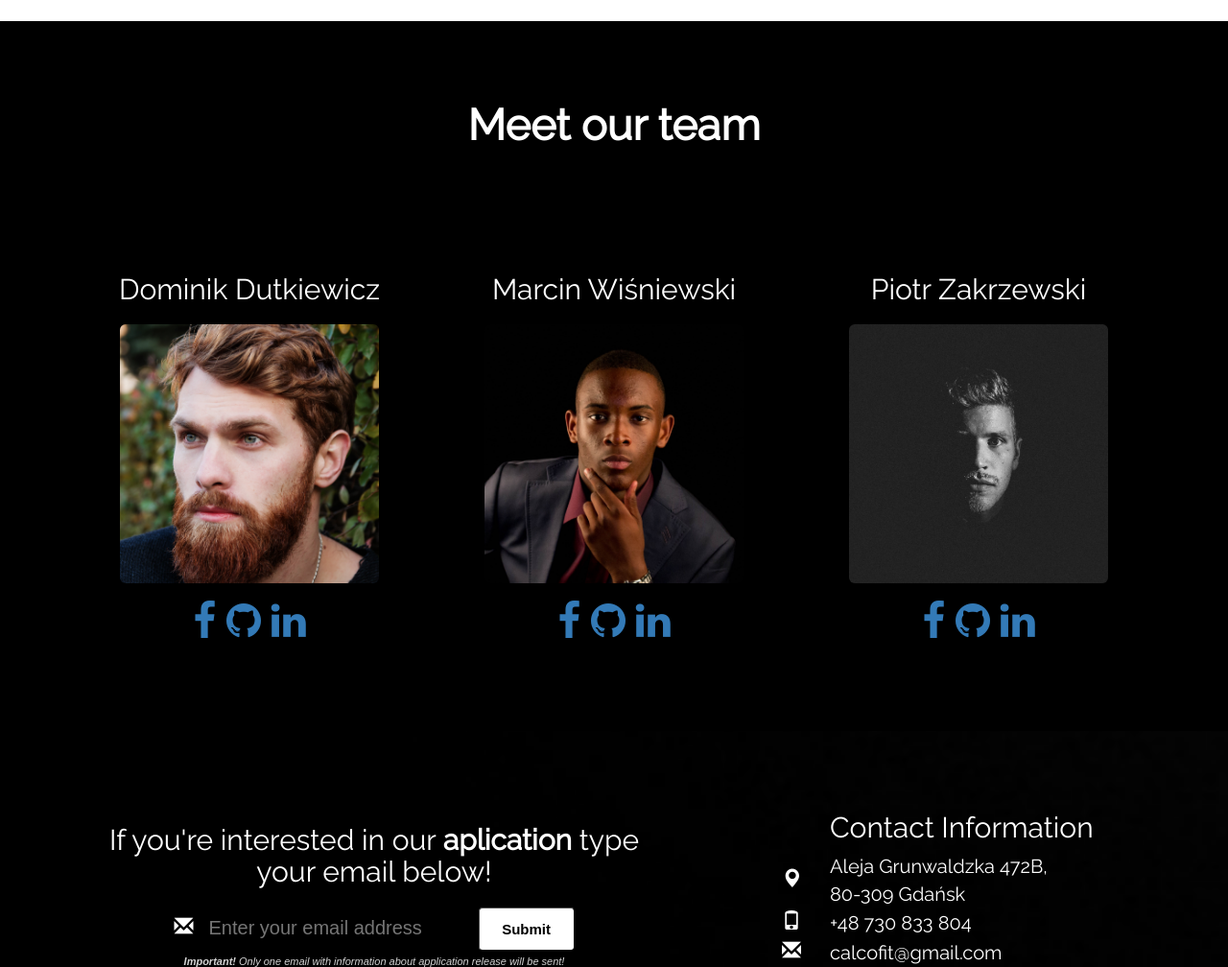
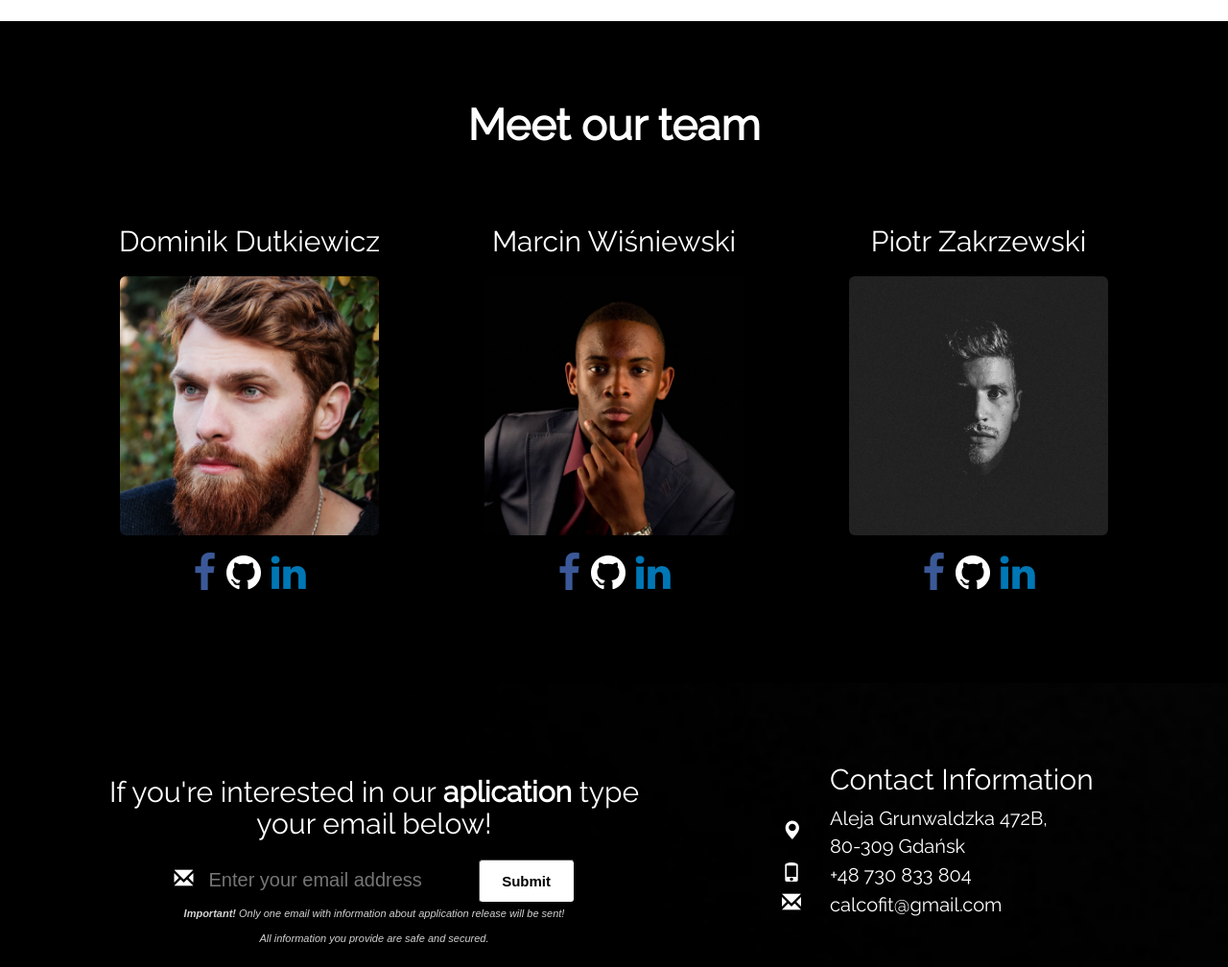
Before and after one commit to zakrza59/jfdd8-frontmeni, a PHP site: page / in a window 1280 px wide. Shown: the part 3648-4656 px from the top of the page at 96% size. Run offline with PHP 8.4, Linux system fonts and the light colour scheme.

Commit message:
fixed social media colours and features font-size

```diff
--- a/css/main.css
+++ b/css/main.css
@@ -273,7 +273,7 @@ max-width: 1200px;
 
 @media (max-width: 415px) {
     .product-details-height div:last-child {
-        font-size: 15px;
+        font-size: 33px;
     }
 }
 
@@ -341,7 +341,7 @@ max-width: 1200px;
 }
 
 #team-space {
-    padding-bottom: 100px;
+    padding-bottom: 50px;
 }
 
 h2 {
@@ -379,10 +379,17 @@ h3 {
 .social {
     text-align: center;
     font-size: 3em;
-    margin-top: 10px}
+    margin-top: 10px
+}
 
-.przerywnik {
-    height: 20px;
-    width: auto
-;
+#facebook {
+    color: #3B5998;
 }
+
+#github {
+    color: white;
+}
+
+#linkedin {
+    color: #0077B5;
+}
```
